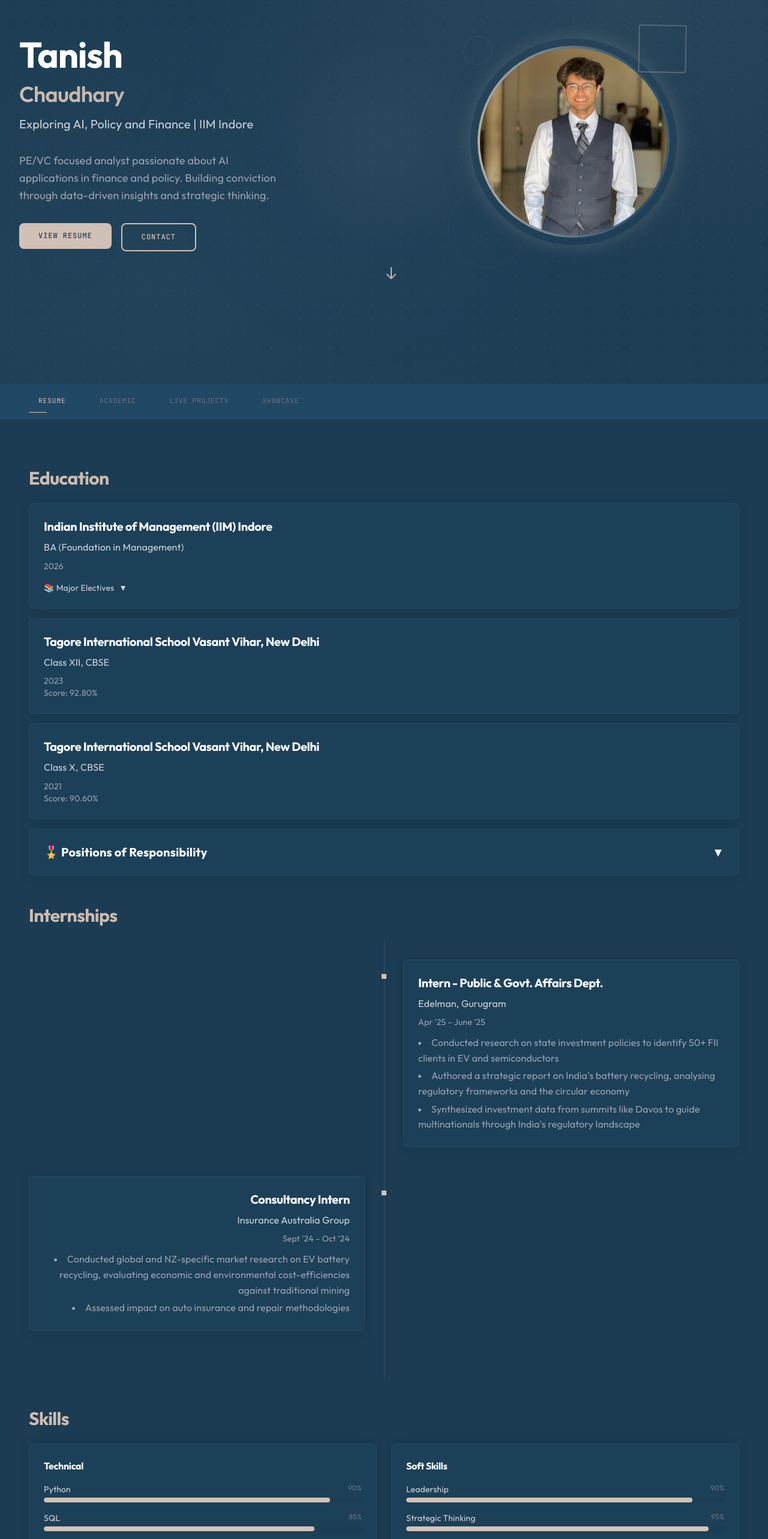
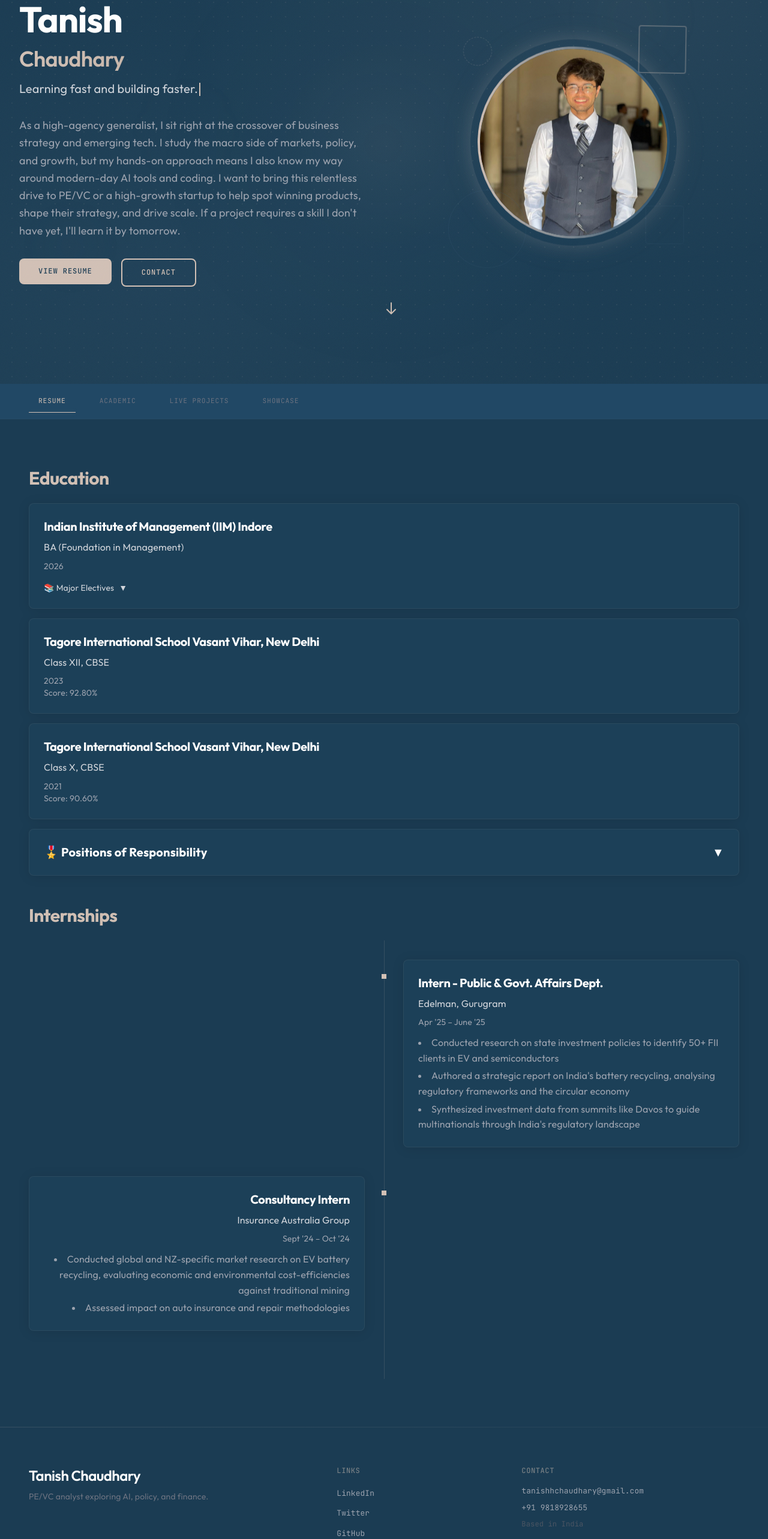
Before and after one commit to tanutanii/personal-portfolio, a Next.js app: page / in a window 1280 px wide. Shown: the part 160-2726 px from the top of the page at 60% size. Built offline with nearby package versions, Linux system fonts and the light colour scheme.

Commit message:
Update hero copy, remove skills section, and fix tab underline

```diff
--- a/components/Hero.tsx
+++ b/components/Hero.tsx
@@ -46,7 +46,7 @@ export default function Hero() {
   const [displayedText, setDisplayedText] = useState('')
   const [isTypingComplete, setIsTypingComplete] = useState(false)
 
-  const tagline = 'Exploring AI, Policy and Finance | IIM Indore'
+  const tagline = 'Learning fast and building faster.'
 
   useEffect(() => {
     setDimensions({ w: window.innerWidth, h: window.innerHeight })
@@ -113,9 +113,8 @@ export default function Hero() {
               </p>
             </div>
 
-            <p className="text-lg text-gray-400 leading-relaxed max-w-md hero-slide-in-delay-3">
-              PE/VC focused analyst passionate about AI applications in finance and policy.
-              Building conviction through data-driven insights and strategic thinking.
+            <p className="text-lg text-gray-400 leading-relaxed max-w-2xl hero-slide-in-delay-3">
+              As a high-agency generalist, I sit right at the crossover of business strategy and emerging tech. I study the macro side of markets, policy, and growth, but my hands-on approach means I also know my way around modern-day AI tools and coding. I want to bring this relentless drive to PE/VC or a high-growth startup to help spot winning products, shape their strategy, and drive scale. If a project requires a skill I don't have yet, I'll learn it by tomorrow.
             </p>
 
             <div className="flex gap-4 flex-wrap hero-slide-in-delay-4">
--- a/components/TabNav.tsx
+++ b/components/TabNav.tsx
@@ -1,6 +1,6 @@
 'use client'
 
-import { useState, useEffect, useRef } from 'react'
+import { useState, useEffect, useRef, useCallback } from 'react'
 
 interface TabNavProps {
   activeTab: 'resume' | 'academic' | 'live' | 'showcase'
@@ -11,6 +11,22 @@ export default function TabNav({ activeTab, setActiveTab }: TabNavProps) {
   const [isSticky, setIsSticky] = useState(false)
   const [underlineStyle, setUnderlineStyle] = useState({ left: 0, width: 0 })
   const tabsRef = useRef<Record<string, HTMLButtonElement | null>>({})
+  const navTrackRef = useRef<HTMLDivElement>(null)
+
+  const updateUnderline = useCallback(() => {
+    const activeButton = tabsRef.current[activeTab]
+    const navTrack = navTrackRef.current
+
+    if (!activeButton || !navTrack) return
+
+    const buttonRect = activeButton.getBoundingClientRect()
+    const trackRect = navTrack.getBoundingClientRect()
+
+    setUnderlineStyle({
+      left: buttonRect.left - trackRect.left + navTrack.scrollLeft,
+      width: buttonRect.width,
+    })
+  }, [activeTab])
 
   useEffect(() => {
     const handleScroll = () => {
@@ -22,17 +38,18 @@ export default function TabNav({ activeTab, setActiveTab }: TabNavProps) {
   }, [])
 
   useEffect(() => {
-    const activeButton = tabsRef.current[activeTab]
-    if (activeButton) {
-      const parent = activeButton.parentElement
-      if (parent) {
-        setUnderlineStyle({
-          left: activeButton.offsetLeft - parent.offsetLeft,
-          width: activeButton.offsetWidth,
-        })
-      }
+    updateUnderline()
+
+    const navTrack = navTrackRef.current
+
+    window.addEventListener('resize', updateUnderline)
+    navTrack?.addEventListener('scroll', updateUnderline)
+
+    return () => {
+      window.removeEventListener('resize', updateUnderline)
+      navTrack?.removeEventListener('scroll', updateUnderline)
     }
-  }, [activeTab])
+  }, [updateUnderline])
 
   const tabs = [
     { id: 'resume', label: 'Resume' },
@@ -50,7 +67,7 @@ export default function TabNav({ activeTab, setActiveTab }: TabNavProps) {
       }`}
     >
       <div className="max-w-7xl mx-auto px-6 md:px-12">
-        <div className="relative flex gap-1 md:gap-6 overflow-x-auto py-3">
+        <div ref={navTrackRef} className="relative flex gap-1 md:gap-6 overflow-x-auto py-3">
           {tabs.map((tab) => (
             <button
               key={tab.id}
@@ -68,7 +85,7 @@ export default function TabNav({ activeTab, setActiveTab }: TabNavProps) {
 
           {/* Animated underline */}
           <div
-            className="absolute bottom-2.5 h-px bg-accent"
+            className="absolute bottom-2.5 h-px bg-accent pointer-events-none"
             style={{
               left: underlineStyle.left,
               width: underlineStyle.width,
--- a/components/tabs/ResumeTab.tsx
+++ b/components/tabs/ResumeTab.tsx
@@ -20,30 +20,8 @@ function TimelineItem({ children }: { children: React.ReactNode }) {
   )
 }
 
-function SkillBar({ name, level }: { name: string; level: number }) {
-  const { ref, isVisible } = useIntersectionObserver({ threshold: 0.3 })
-
-  return (
-    <div ref={ref} className="mb-4">
-      <div className="flex justify-between mb-1">
-        <span className="text-sm text-gray-300">{name}</span>
-        <span className="text-xs text-gray-500">{level}%</span>
-      </div>
-      <div className="h-2 bg-primary-dark rounded-full overflow-hidden">
-        <div
-          className="skill-bar-fill h-full rounded-full"
-          style={{
-            width: isVisible ? `${level}%` : '0%',
-            transition: 'width 1.2s cubic-bezier(0.22, 1, 0.36, 1)',
-          }}
-        />
-      </div>
-    </div>
-  )
-}
-
 export default function ResumeTab() {
-  const { education, experience, skills, positionsOfResponsibility } = resumeData
+  const { education, experience, positionsOfResponsibility } = resumeData
   const [expandedElectives, setExpandedElectives] = useState(false)
   const [expandedPositions, setExpandedPositions] = useState(false)
 
@@ -141,25 +119,6 @@ export default function ResumeTab() {
         </div>
       </RevealOnScroll>
 
-      {/* Skills - Animated Bars */}
-      <RevealOnScroll delay={200}>
-        <h3 className="text-3xl font-serif font-bold text-gradient-animated mb-6">Skills</h3>
-        <div className="grid grid-cols-1 md:grid-cols-2 gap-6">
-          <div className="glass-card rounded-lg p-6">
-            <h4 className="font-serif font-bold text-white mb-4">Technical</h4>
-            {skills.technical.map((skill) => (
-              <SkillBar key={skill.name} name={skill.name} level={skill.proficiency} />
-            ))}
-          </div>
-          <div className="glass-card rounded-lg p-6">
-            <h4 className="font-serif font-bold text-white mb-4">Soft Skills</h4>
-            {skills.soft.map((skill) => (
-              <SkillBar key={skill.name} name={skill.name} level={skill.proficiency} />
-            ))}
-          </div>
-        </div>
-      </RevealOnScroll>
-
     </div>
   )
 }
```
